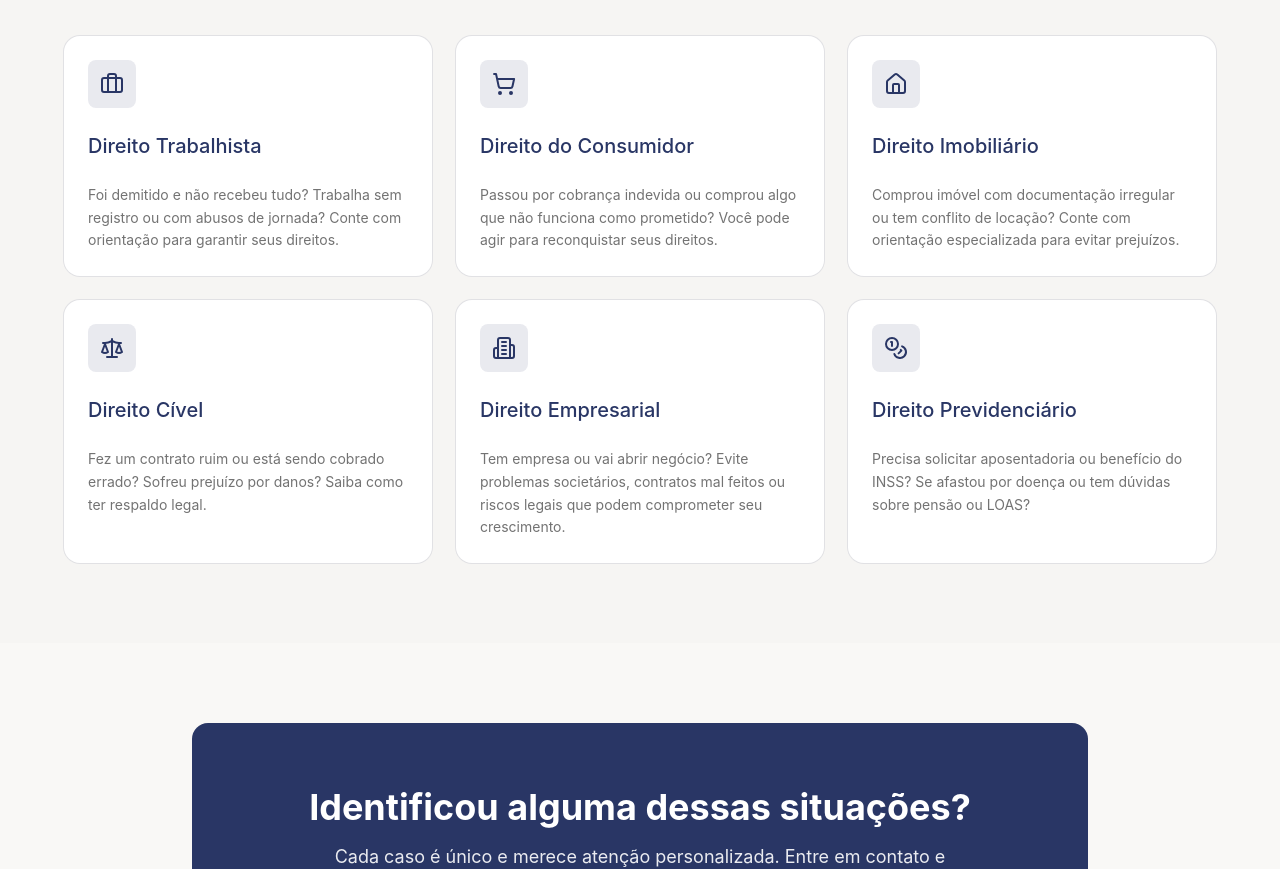
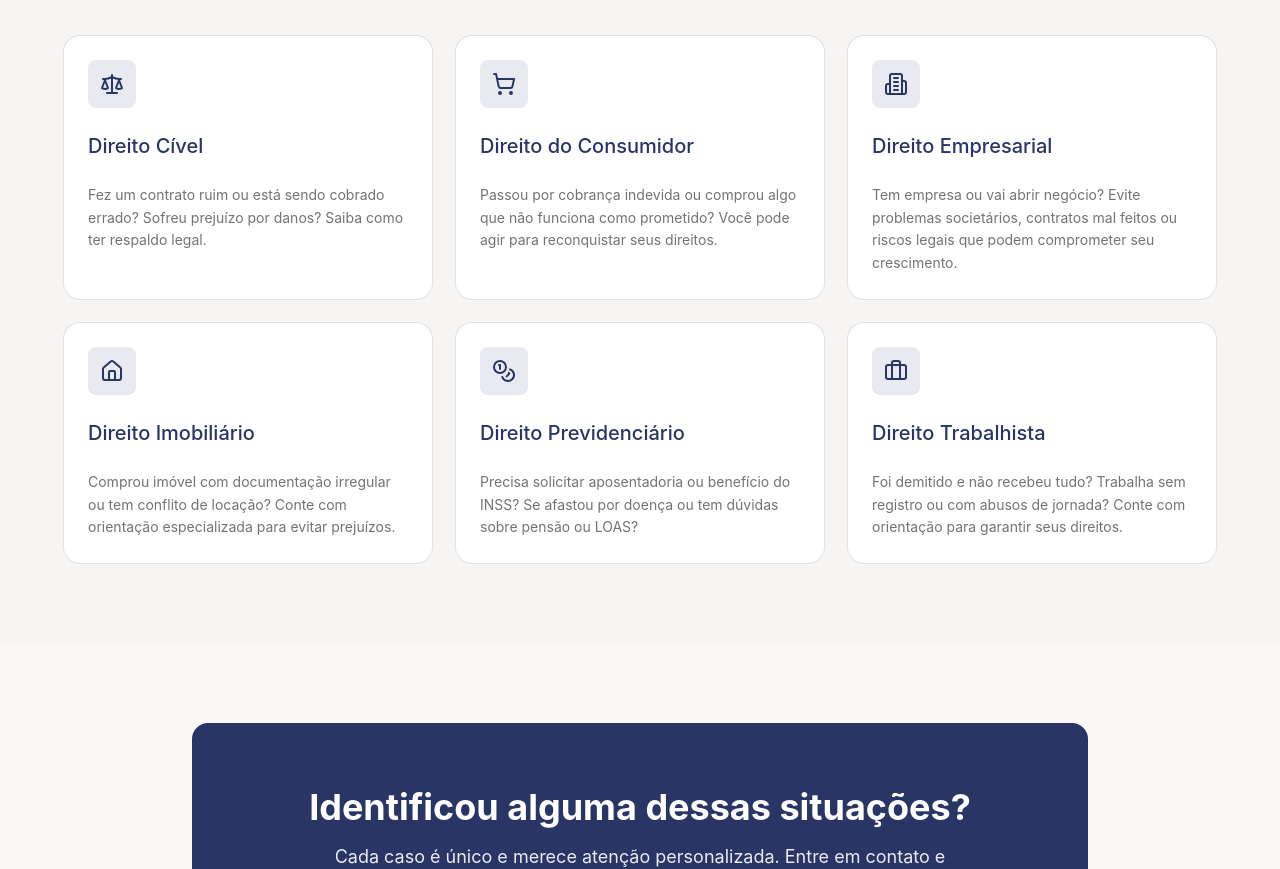
Before and after one commit to pedroocampelo/matheus, a React (Vite) app: page / in a window 1280 px wide. Shown: the part 1220-2089 px from the top of the page. Built offline with nearby package versions, Linux system fonts and the light colour scheme.

Commit message:
Update PracticeAreas.tsx

```diff
--- a/src/react-app/components/PracticeAreas.tsx
+++ b/src/react-app/components/PracticeAreas.tsx
@@ -3,9 +3,9 @@ import { Card, CardContent, CardDescription, CardHeader, CardTitle } from "@/rea
 
 const areas = [
   {
-    icon: Briefcase,
-    title: "Direito Trabalhista",
-    description: "Foi demitido e não recebeu tudo? Trabalha sem registro ou com abusos de jornada? Conte com orientação para garantir seus direitos."
+    icon: Scale,
+    title: "Direito Cível",
+    description: "Fez um contrato ruim ou está sendo cobrado errado? Sofreu prejuízo por danos? Saiba como ter respaldo legal."
   },
   {
     icon: ShoppingCart,
@@ -13,24 +13,24 @@ const areas = [
     description: "Passou por cobrança indevida ou comprou algo que não funciona como prometido? Você pode agir para reconquistar seus direitos."
   },
   {
+    icon: Building2,
+    title: "Direito Empresarial",
+    description: "Tem empresa ou vai abrir negócio? Evite problemas societários, contratos mal feitos ou riscos legais que podem comprometer seu crescimento."
+  },
+  {
     icon: Home,
     title: "Direito Imobiliário",
     description: "Comprou imóvel com documentação irregular ou tem conflito de locação? Conte com orientação especializada para evitar prejuízos."
   },
   {
-    icon: Scale,
-    title: "Direito Cível",
-    description: "Fez um contrato ruim ou está sendo cobrado errado? Sofreu prejuízo por danos? Saiba como ter respaldo legal."
-  },
-  {
-    icon: Building2,
-    title: "Direito Empresarial",
-    description: "Tem empresa ou vai abrir negócio? Evite problemas societários, contratos mal feitos ou riscos legais que podem comprometer seu crescimento."
-  },
-  {
     icon: Coins,
     title: "Direito Previdenciário",
     description: "Precisa solicitar aposentadoria ou benefício do INSS? Se afastou por doença ou tem dúvidas sobre pensão ou LOAS?"
+  },
+  {
+    icon: Briefcase,
+    title: "Direito Trabalhista",
+    description: "Foi demitido e não recebeu tudo? Trabalha sem registro ou com abusos de jornada? Conte com orientação para garantir seus direitos."
   }
 ];
 
```
